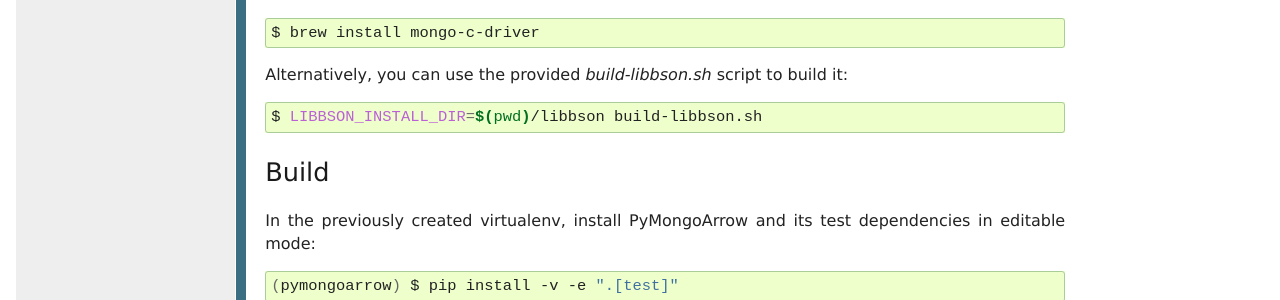
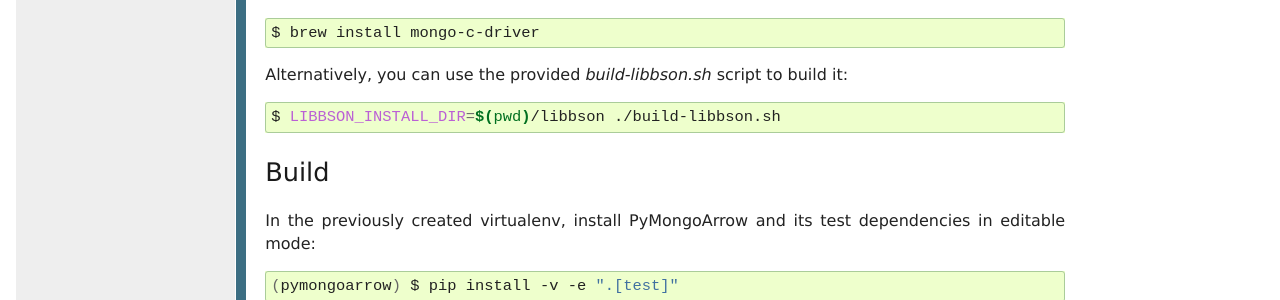
Before and after one commit to mongodb-labs/mongo-arrow, a Sphinx documentation site: the page built from bindings/python/docs/source/developer/installation.rst, in a window 1280 px wide. Shown: the part 818-1118 px from the top of the page. Built offline with Sphinx 7.4.7, drawn with Linux system fonts in a browser that asks for light colours.

Commit message:
update instructions

```diff
--- a/bindings/python/docs/source/developer/installation.rst
+++ b/bindings/python/docs/source/developer/installation.rst
@@ -43,7 +43,7 @@ On macOS, users can install the latest ``libbson`` via Homebrew::
 
 Alternatively, you can use the provided `build-libbson.sh` script to build it::
 
-  $ LIBBSON_INSTALL_DIR=$(pwd)/libbson build-libbson.sh
+  $ LIBBSON_INSTALL_DIR=$(pwd)/libbson ./build-libbson.sh
 
 
 Build
```
